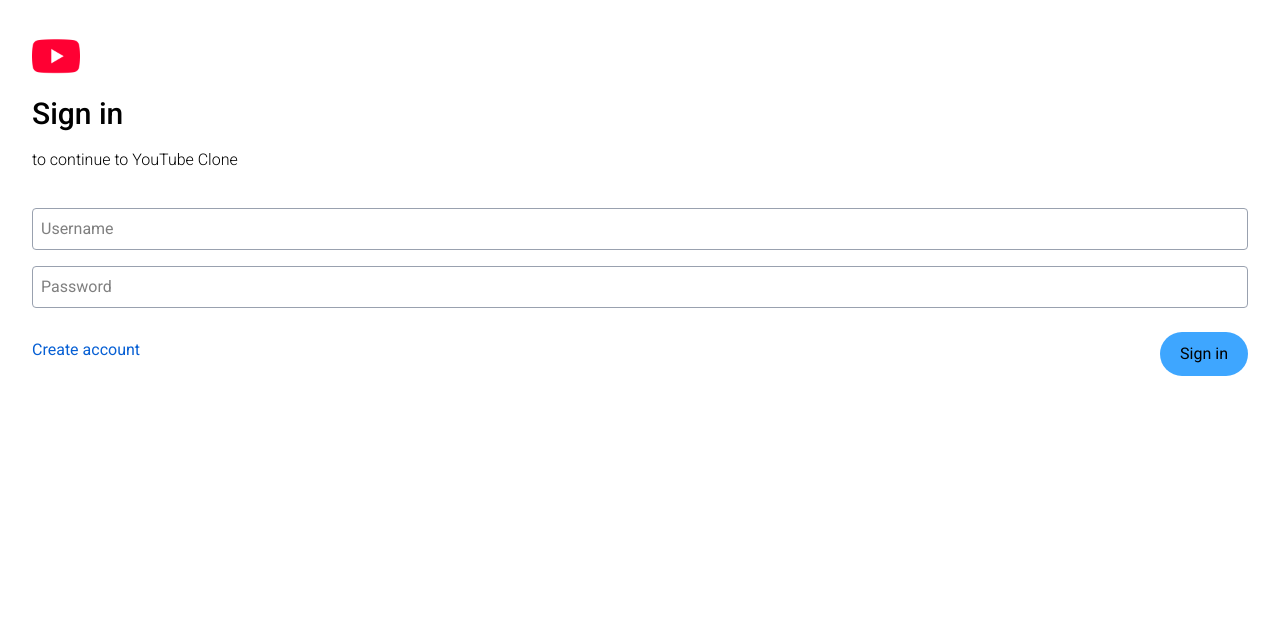
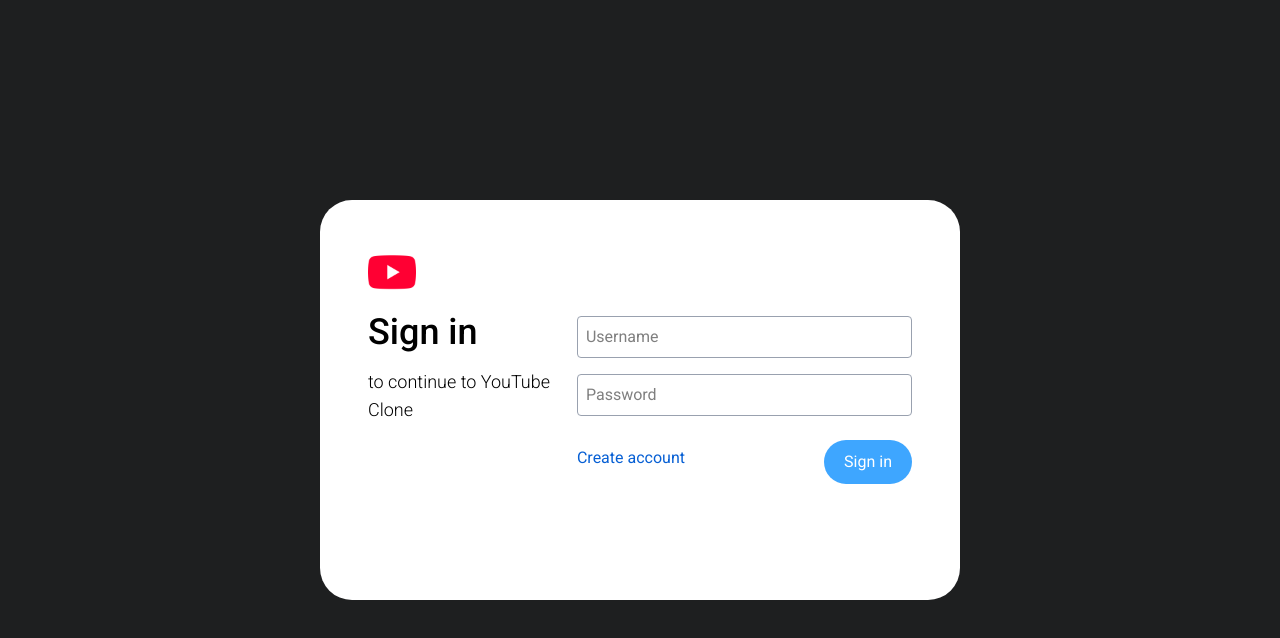
Before and after one commit to GuduruVinay/YouTube-Clone, a React (Vite) app in the folder client/: page /signin in a window 1280 px wide. Shown: the top 638 px of the page. Built offline with nearby package versions, Linux system fonts and the light colour scheme.

Commit message:
style(client): Improved responsive UI on Sign in page

```diff
--- a/client/src/pages/SignIn.jsx
+++ b/client/src/pages/SignIn.jsx
@@ -54,21 +54,22 @@
     function handleCreateAccount() {
         if(createAccount){
             setCreateAccount(false);
-            setHeader("Create a YouTube Clone Account");
+            setHeader("Sign in");
         } else {
             setCreateAccount(true);
-            setHeader("Sign in");
+            setHeader("Create a YouTube Clone Account");
         }
     }
 
     return (
-        <div className="flex flex-col p-8 gap-4">
-            <div className="flex flex-col gap-4">
+        <div className="flex md:justify-center md:items-center md:h-dvh bg-[#1e1f20]">
+            <div className="md:w-[60%] flex flex-col lg:items-center lg:w-[50%] lg:h-[50%] lg:flex-row lg:justify-between p-8 lg:p-12 gap-4 md:rounded-4xl bg-white dark:bg-[#0f0f0f] dark:text-white">
+                <div className="flex flex-col gap-4 lg:self-start">
                     <Link to='/' className='w-full'>
                         <img src="/youtube_favicon.png" alt="YouTube Logo" width={48} />
                     </Link>
-                <h1 className="text-3xl font-medium">{header}</h1>
-                <h2 className="font-light mb-5">to continue to YouTube Clone</h2>
+                    <h1 className="text-3xl md:text-2xl lg:text-4xl font-medium">{header}</h1>
+                    <h2 className="font-light mb-5 md:mb-2.5 lg:text-lg">to continue to YouTube Clone</h2>
                 </div>
                 {createAccount ? (
                     <div>
@@ -90,11 +91,11 @@
                             onChange={e => setPassword(e.target.value)}
                         />
                         <div className="flex justify-between items-center">
-                        <button onClick={handleCreateAccount} className="cursor-pointer text-[#065fd4]">
+                            <button onClick={handleCreateAccount} className="cursor-pointer text-[#065fd4] dark:text-[#3ea6ff]">
                                 Already have an account
                             </button>
                             <button
-                            className="px-5 py-2.5 bg-[#3ea6ff] rounded-4xl cursor-pointer mt-2 hover:bg-[#3185cc]"
+                                className="px-5 py-2.5 bg-[#3ea6ff] rounded-4xl cursor-pointer mt-2 hover:bg-[#3185cc] text-white"
                                 onClick={handleLogin}
                             >
                                 Sign up
@@ -115,11 +116,11 @@
                             onChange={e => setPassword(e.target.value)}
                         />
                         <div className="flex justify-between items-center">
-                        <button onClick={handleCreateAccount} className="cursor-pointer text-[#065fd4]">
+                            <button onClick={handleCreateAccount} className="cursor-pointer text-[#065fd4] dark:text-[#3ea6ff]">
                                 Create account
                             </button>
                             <button
-                            className="px-5 py-2.5 bg-[#3ea6ff] rounded-4xl cursor-pointer mt-2 hover:bg-[#3185cc]"
+                                className="px-5 py-2.5 bg-[#3ea6ff] rounded-4xl cursor-pointer mt-2 hover:bg-[#3185cc] text-white"
                                 onClick={handleLogin}
                             >
                                 Sign in
@@ -128,6 +129,7 @@
                     </div>
                 )}
             </div>
+        </div>
     )
 }
 
```
Lines whose indentation alone changed are shown as unchanged.
